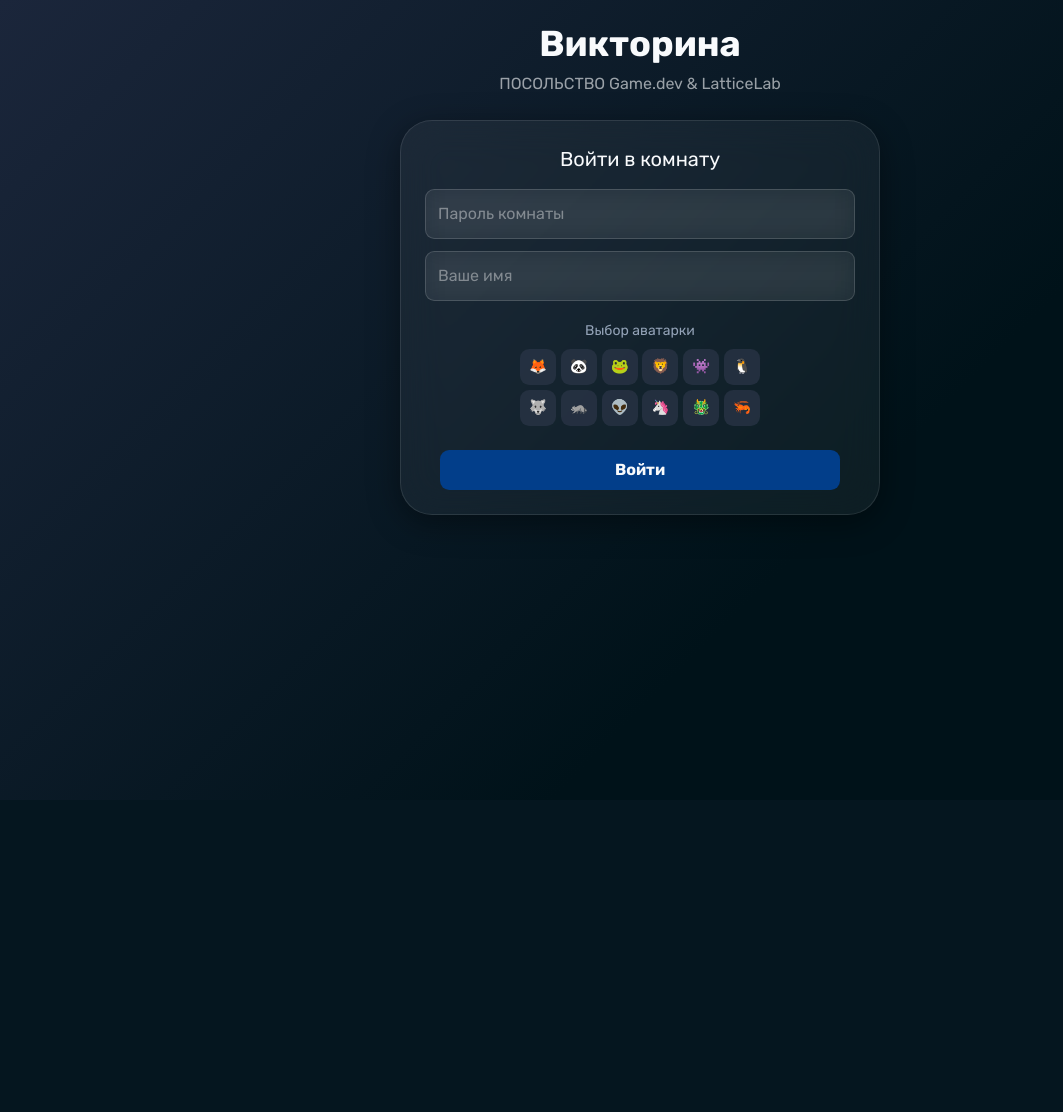
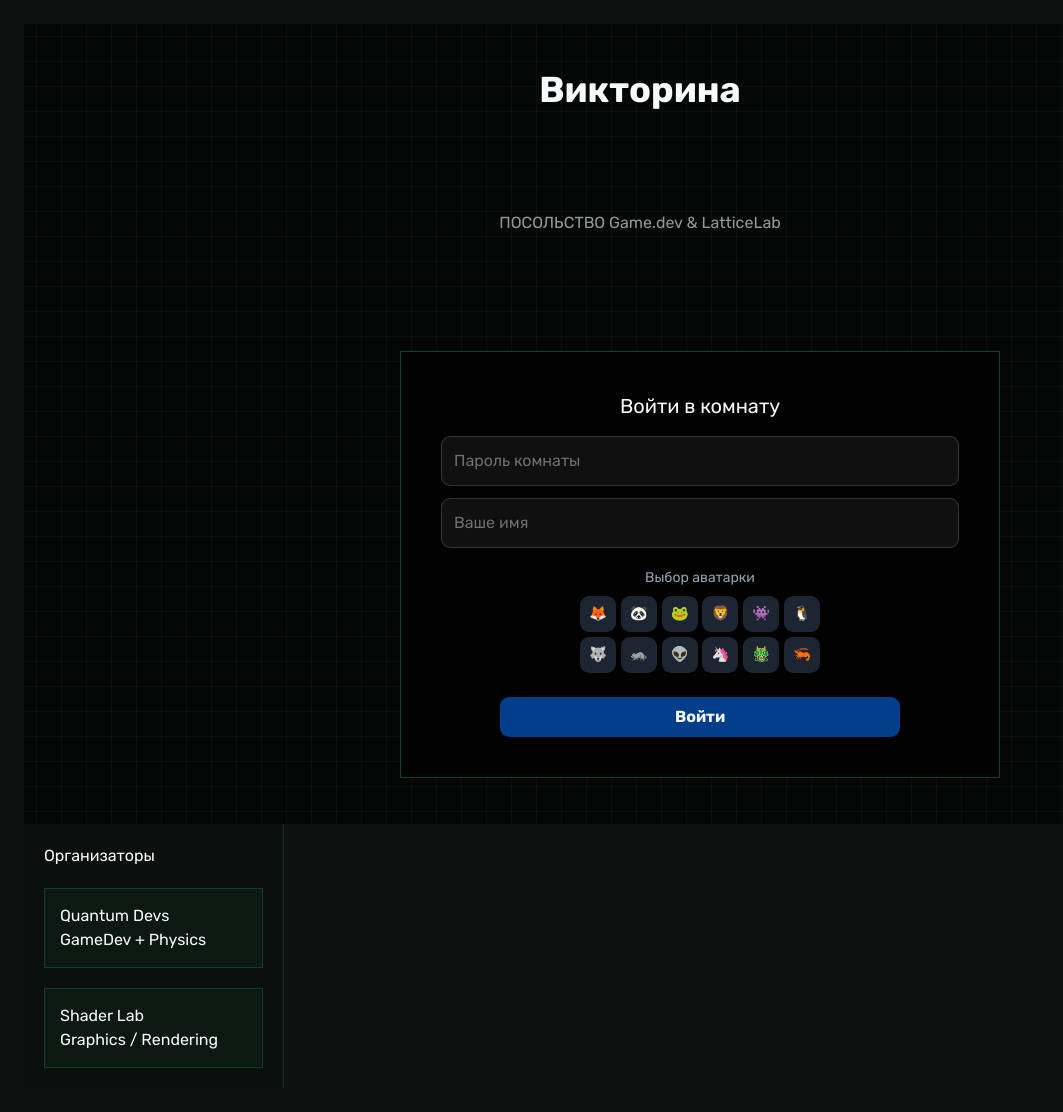
Before and after one commit to KLeyman-228/QuizWeb, a Django app: page / in a window 1280 px wide. Shown: the whole page, without its empty margins (0-1063 px from the left). Before the commit the page ends 629 px from the top, so only its background shows below. Run offline with Django 5.2, Linux system fonts and the light colour scheme; some libraries are stand-ins or nearby versions.

Commit message:
test remake html css

```diff
--- a/static/css/style.css
+++ b/static/css/style.css
@@ -35,31 +35,84 @@
    Базовая раскладка
    =================================================== */
 body {
-    background: linear-gradient(135deg, #1B263B 0%, #001219 65%);
+    background: #0f1111;
     color: var(--text-main);
     min-height: 100vh;
 }
 
-.page-container {
+.container {
     max-width: 48rem;
     margin: 0 auto;
     padding: 1.5rem;
+}
+
+.page-container {
+    display: flex;
+    height: 100vh;
+
+    /* было светлее — делаем глубже */
+    background-color: #050606;
+
+    /* делаем сетку слабее */
+    --color: rgba(37, 148, 83, 0.08);
+
+    background-image:
+        linear-gradient(0deg,
+        transparent 24%,
+        var(--color) 25%,
+        var(--color) 26%,
+        transparent 27%,
+        transparent 74%,
+        var(--color) 75%,
+        var(--color) 76%,
+        transparent 77%
+        ),
+        linear-gradient(90deg,
+        transparent 24%,
+        var(--color) 25%,
+        var(--color) 26%,
+        transparent 27%,
+        transparent 74%,
+        var(--color) 75%,
+        var(--color) 76%,
+        transparent 77%
+        );
+
+    background-size: 50px 50px;
+    background-size: 50px 50px;
+    flex-direction: column;
+    align-content: stretch;
+    justify-content: space-around;
+    align-items: center;
+}
+
+.community {
+  width: 260px;
+  border-right: 1px solid rgba(46,213,115,0.2);
+  background-color: #0b0f0d;
+  padding: 20px;
+  display: flex;
+  flex-direction: column;
+  gap: 20px;
 }
 
 /* ===================================================
    Карточки
    =================================================== */
 .card {
-    background: rgba(255, 255, 255, 0.05);
-    backdrop-filter: blur(20px);
-    -webkit-backdrop-filter: blur(20px);
-    border: 1px solid rgba(255, 255, 255, 0.1);
+    width: 600px;
+    padding: 40px;
+    background: rgba(0,0,0,0.6);
+    border: 1px solid rgba(46,213,115,0.3);
 
-    padding: 1.5rem;
-    border-radius: var(--radius);
-    margin-bottom: 1.5rem;
+    backdrop-filter: blur(10px);
+}
 
-    box-shadow: 0 8px 32px rgba(0, 0, 0, 0.4);
+.discord-card {
+  background: rgba(46,213,115,0.05);
+  border: 1px solid rgba(46,213,115,0.2);
+  padding: 15px;
+  transition: 0.2s;
 }
 
 .input {
--- a/templates/base.html
+++ b/templates/base.html
@@ -10,8 +10,25 @@
     <link rel="stylesheet" href="{% static 'css/style.css' %}">
 </head>
 <body>
-    <div class="page-container">
-        {% block content %}{% endblock %}
+    <div class="container">
+        <div class="page-container">
+            {% block content %}{% endblock %}
+        </div>
+
+        <div class="community">
+            <h2>Организаторы</h2>
+
+            <div class="discord-card">
+                <h3>Quantum Devs</h3>
+                <p>GameDev + Physics</p>
+            </div>
+
+            <div class="discord-card">
+                <h3>Shader Lab</h3>
+                <p>Graphics / Rendering</p>
+        </div>
+
+    </div>
     </div>
     {% block extra_js %}{% endblock %}
 </body>
```
Also changed, not shown: other parts of static/css/style.css (+19 -10 lines), 1 other file.
